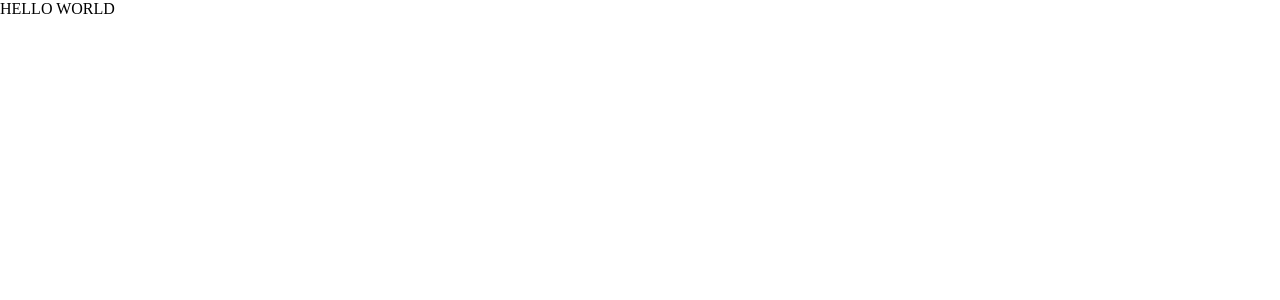
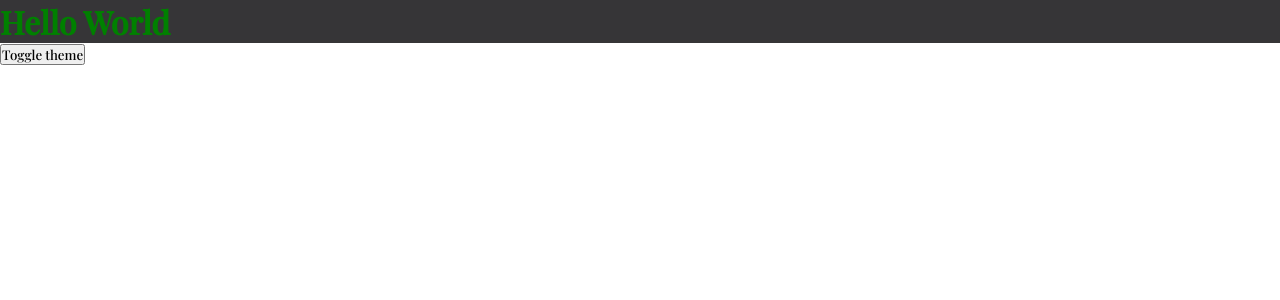
Before and after one commit to timoshishi/portfolio, a React (Create React App) app: page / in a window 1280 px wide. Shown: the top 300 px of the page. Built offline with nearby package versions, Linux system fonts and the light colour scheme.

Commit message:
Implement dark/light theme state
Implement Dark Mode

```diff
--- a/public/index.html
+++ b/public/index.html
@@ -6,6 +6,12 @@
   <meta name="viewport" content="width=device-width, initial-scale=1" />
   <meta name="theme-color" content="#000000" />
   <meta name="description" content="Web site created using create-react-app" />
+  <link rel="preconnect" href="https://fonts.gstatic.com">
+  <link rel="preconnect" href="https://fonts.gstatic.com">
+  <!-- Fonts -->
+  <link rel="preconnect" href="https://fonts.gstatic.com">
+  <link href="https://fonts.googleapis.com/css2?family=Open+Sans&family=Playfair+Display:wght@500&display=swap"
+    rel="stylesheet">
   <!-- <link rel="icon" href="%PUBLIC_URL%/favicon.ico" /> -->
   <!-- <link rel="apple-touch-icon" href="%PUBLIC_URL%/logo192.png" /> -->
   <!-- <link rel="manifest" href="%PUBLIC_URL%/manifest.json" /> -->
--- a/src/App.js
+++ b/src/App.js
@@ -1,19 +1,24 @@
 import React from 'react';
-import { createGlobalStyle } from 'styled-components';
+import styled, { ThemeProvider } from 'styled-components';
+import GlobalStyles from './styles/GlobalStyles';
+import { lightTheme, darkTheme } from './styles/Themes';
 
-const GlobalStyle = createGlobalStyle`
-  * {
-    box-sizing: border-box;
-    margin: 0;
-    padding: 0;
-  }
+import useDarkMode from './hooks/useDarkMode';
+const Wrapper = styled.h1`
+  color: ${({ theme }) => theme.color};
+  background: ${({ theme }) => theme.background};
 `;
 
 const App = () => {
+  const [isDarkTheme, themeToggler] = useDarkMode();
+  const themeMode = isDarkTheme ? darkTheme : lightTheme;
   return (
     <React.Fragment>
-      <GlobalStyle />
-      <div className='App'>HELLO WORLD</div>
+      <ThemeProvider theme={themeMode}>
+        <GlobalStyles />
+        <Wrapper>Hello World</Wrapper>
+        <button onClick={themeToggler}>Toggle theme</button>
+      </ThemeProvider>
     </React.Fragment>
   );
 };
--- /dev/null
+++ b/src/hooks/useDarkMode.js
@@ -0,0 +1,19 @@
+import { useEffect, useState } from 'react';
+const useDarkMode = () => {
+  const [isDarkTheme, setDarkTheme] = useState(false);
+
+  const themeToggler = () => {
+    console.log('isDark', isDarkTheme);
+    window.localStorage.setItem('darkTheme', !isDarkTheme);
+    setDarkTheme(!isDarkTheme);
+  };
+
+  useEffect(() => {
+    console.log('effect');
+    const localTheme = window.localStorage.getItem('darkTheme');
+    localTheme && setDarkTheme(localTheme);
+  }, []);
+
+  return [isDarkTheme, themeToggler];
+};
+export default useDarkMode;
--- /dev/null
+++ b/src/styles/GlobalStyles.js
@@ -0,0 +1,17 @@
+import { createGlobalStyle } from 'styled-components';
+const GlobalStyles = createGlobalStyle`
+  * {
+    box-sizing: border-box;
+    margin: 0;
+    padding: 0;
+    font-family: 'Open Sans', sans-serif;
+    font-family: 'Playfair Display', serif;
+  },
+  body: {
+    background: ${({ theme }) => theme.body};
+       color: ${({ theme }) => theme.text};
+    transition: all 0.50s linear;
+  }
+  `;
+
+export default GlobalStyles;
--- /dev/null
+++ b/src/styles/Themes.js
@@ -0,0 +1,14 @@
+const lightTheme = {
+  body: '#FFF',
+  text: '#363537',
+  toggleBorder: '#FFF',
+  background: '#363537',
+  color: 'green',
+};
+const darkTheme = {
+  body: '#363537',
+  text: '#FAFAFA',
+  toggleBorder: '#6B8096',
+  background: '#999',
+};
+export { lightTheme, darkTheme };
```
Also changed, not shown: src/styles/mediaBreakpoints.js (added, +22 -0 lines), 1 other file (tests, documents, lock files or other folders).
